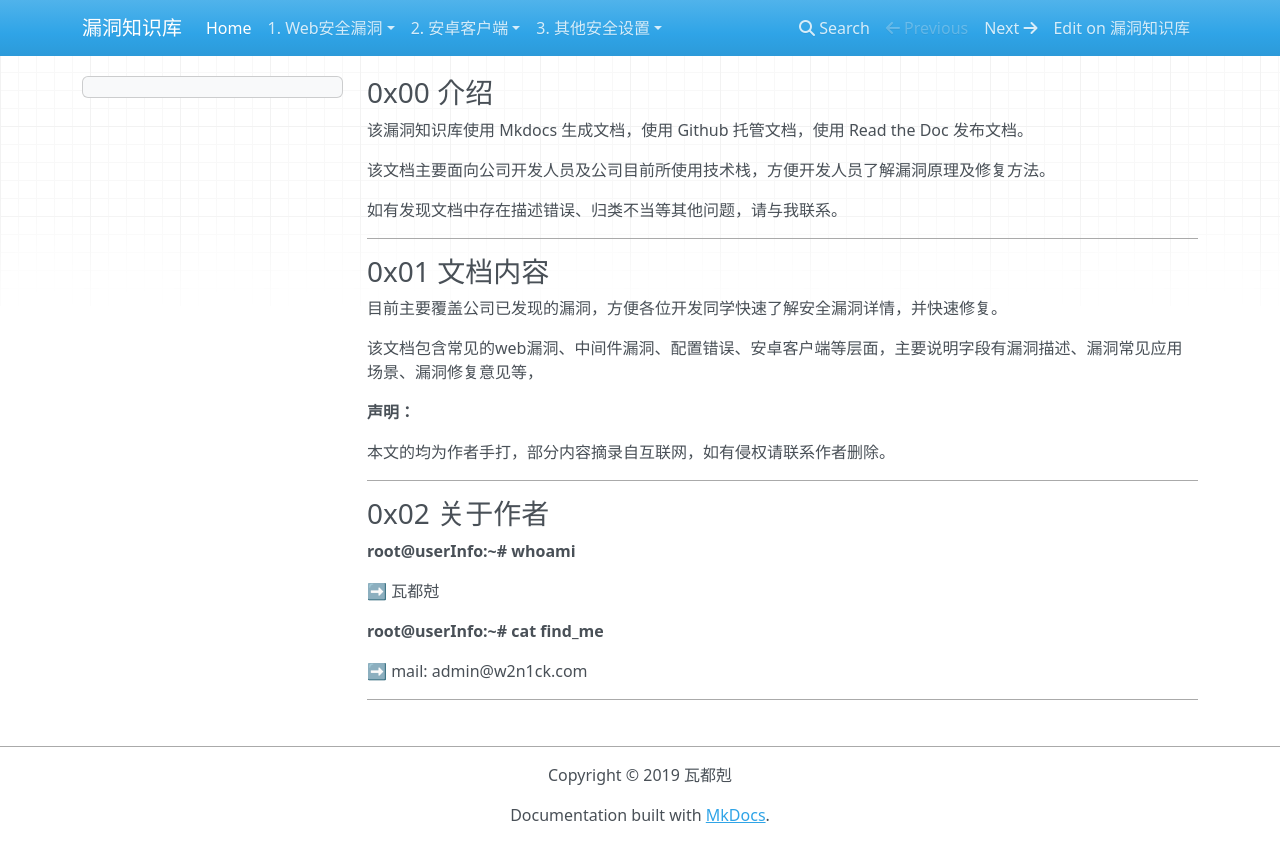
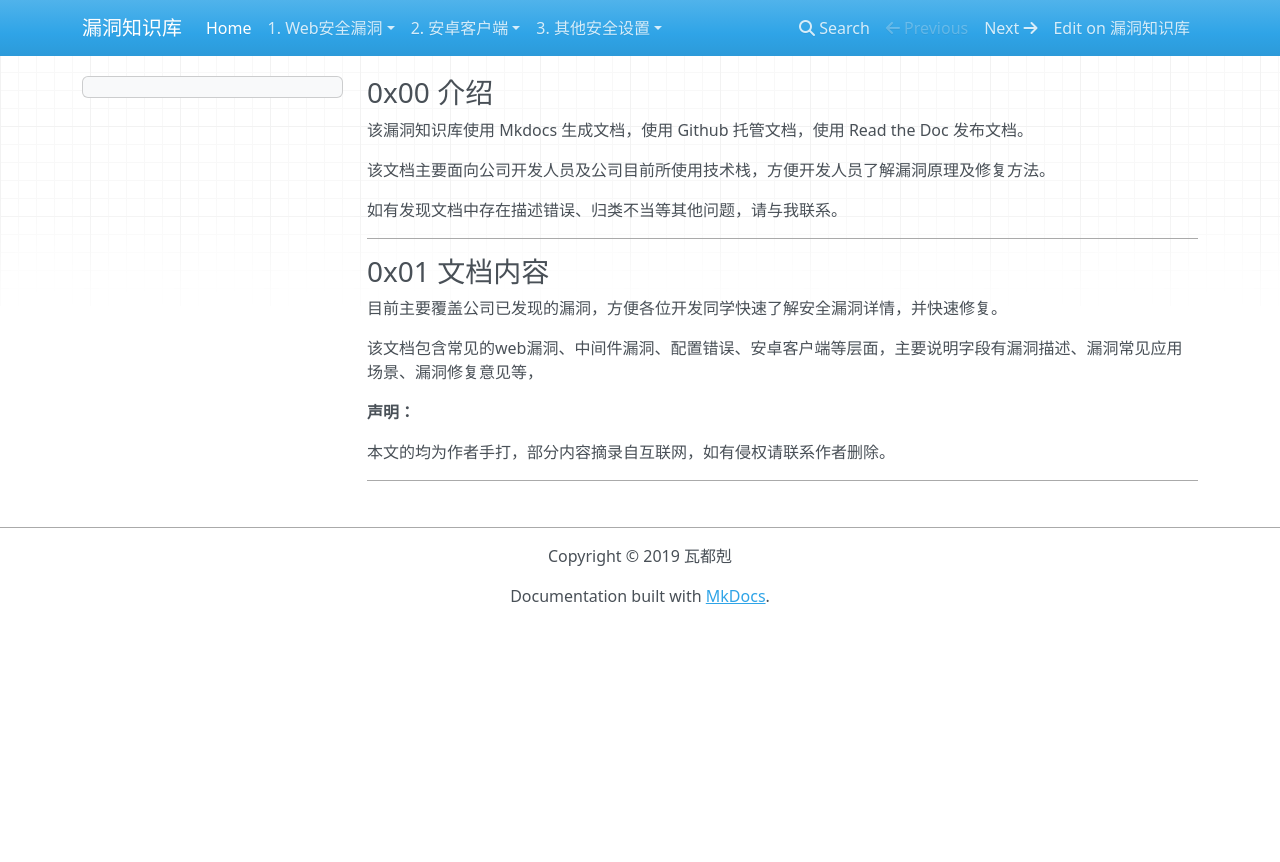
Before and after one commit to w2n1ck/vulwiki, an MkDocs documentation site: the page built from docs/index.md, in a window 1280 px wide. Shown: the top 862 px of the page. Built offline with MkDocs 1.6.1, drawn with Linux system fonts in a browser that asks for light colours; nearby versions of some CDN libraries.

Commit message:
Update index.md

```diff
--- a/docs/index.md
+++ b/docs/index.md
@@ -18,15 +18,3 @@
 本文的均为作者手打，部分内容摘录自互联网，如有侵权请联系作者删除。
 
 ------
-
-### 0x02 关于作者
-
-**root@userInfo:~# whoami**
-
-➡️ 瓦都尅
-
-**root@userInfo:~# cat find_me**
-
-➡️ mail: admin@w2n1ck.com
-
-------
```
